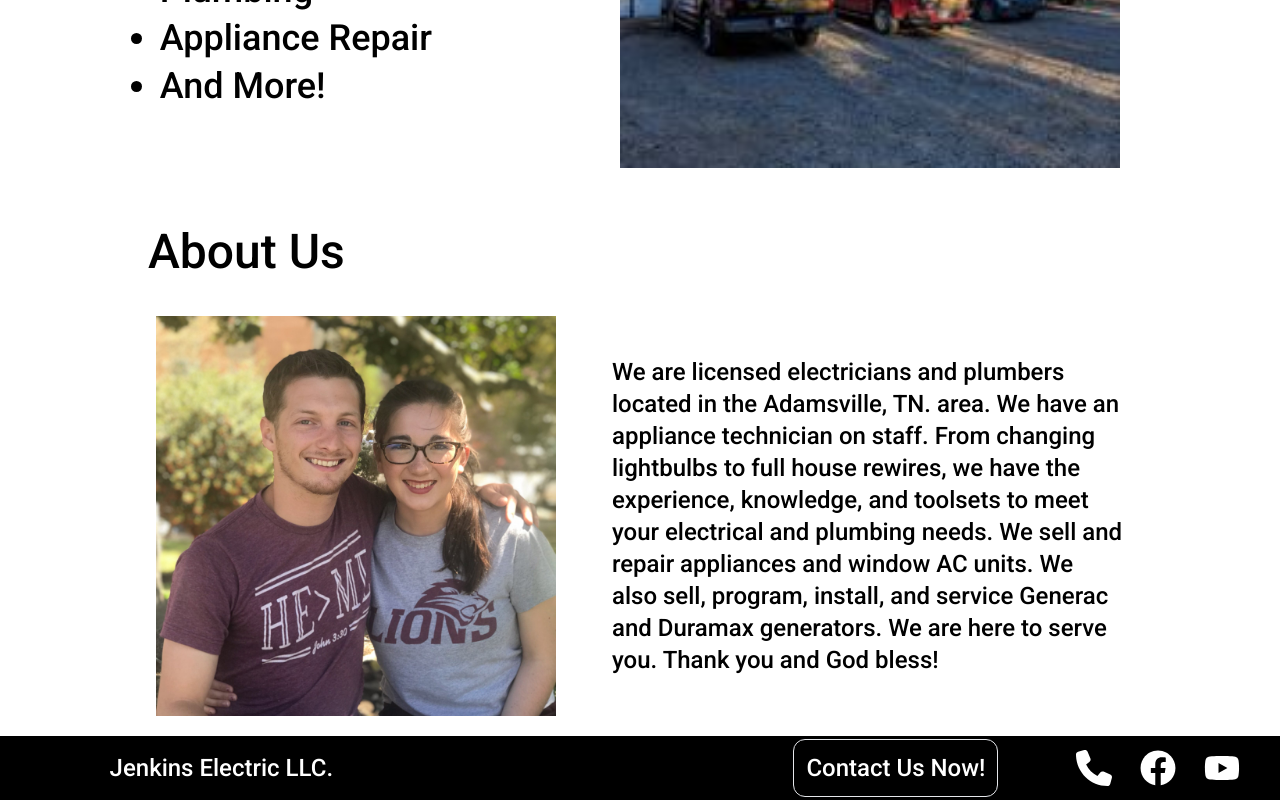
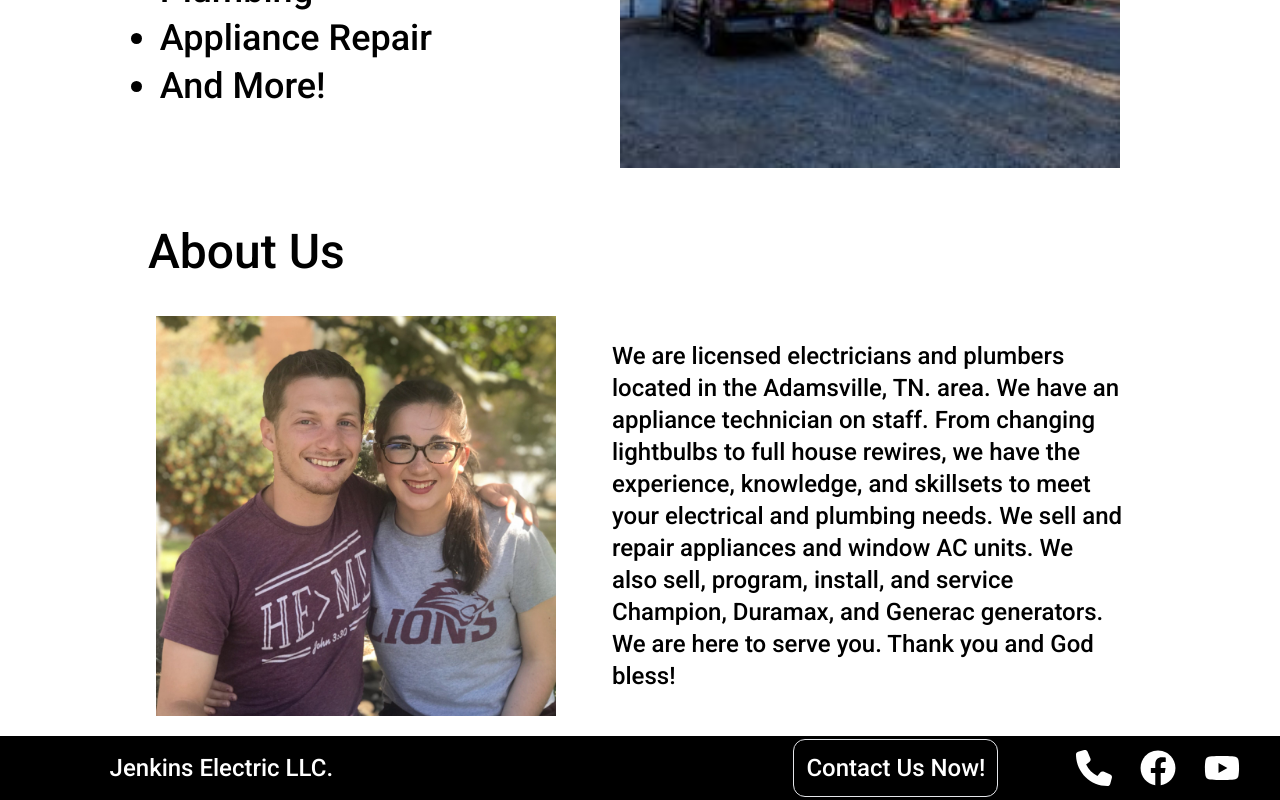
Before and after one commit to evandvance/jenkinselectricllc, a Next.js app: page / in a window 1280 px wide. Shown: the part 1276-2076 px from the top of the page. Built offline with nearby package versions, Linux system fonts and the light colour scheme; no server answers.

Commit message:
Fix about us card content

```diff
--- a/src/components/Cards/AboutUsCard.tsx
+++ b/src/components/Cards/AboutUsCard.tsx
@@ -24,10 +24,10 @@ const AboutUsCard = ({ className }: AbouteUsCardProps) => {
           We are licensed electricians and plumbers located in the Adamsville,
           TN. area. We have an appliance technician on staff. From changing
           lightbulbs to full house rewires, we have the experience, knowledge,
-          and toolsets to meet your electrical and plumbing needs. We sell and
+          and skillsets to meet your electrical and plumbing needs. We sell and
           repair appliances and window AC units. We also sell, program, install,
-          and service Generac and Duramax generators. We are here to serve you.
-          Thank you and God bless!
+          and service Champion, Duramax, and Generac generators. We are here to
+          serve you. Thank you and God bless!
         </p>
       </div>
     </div>
```
